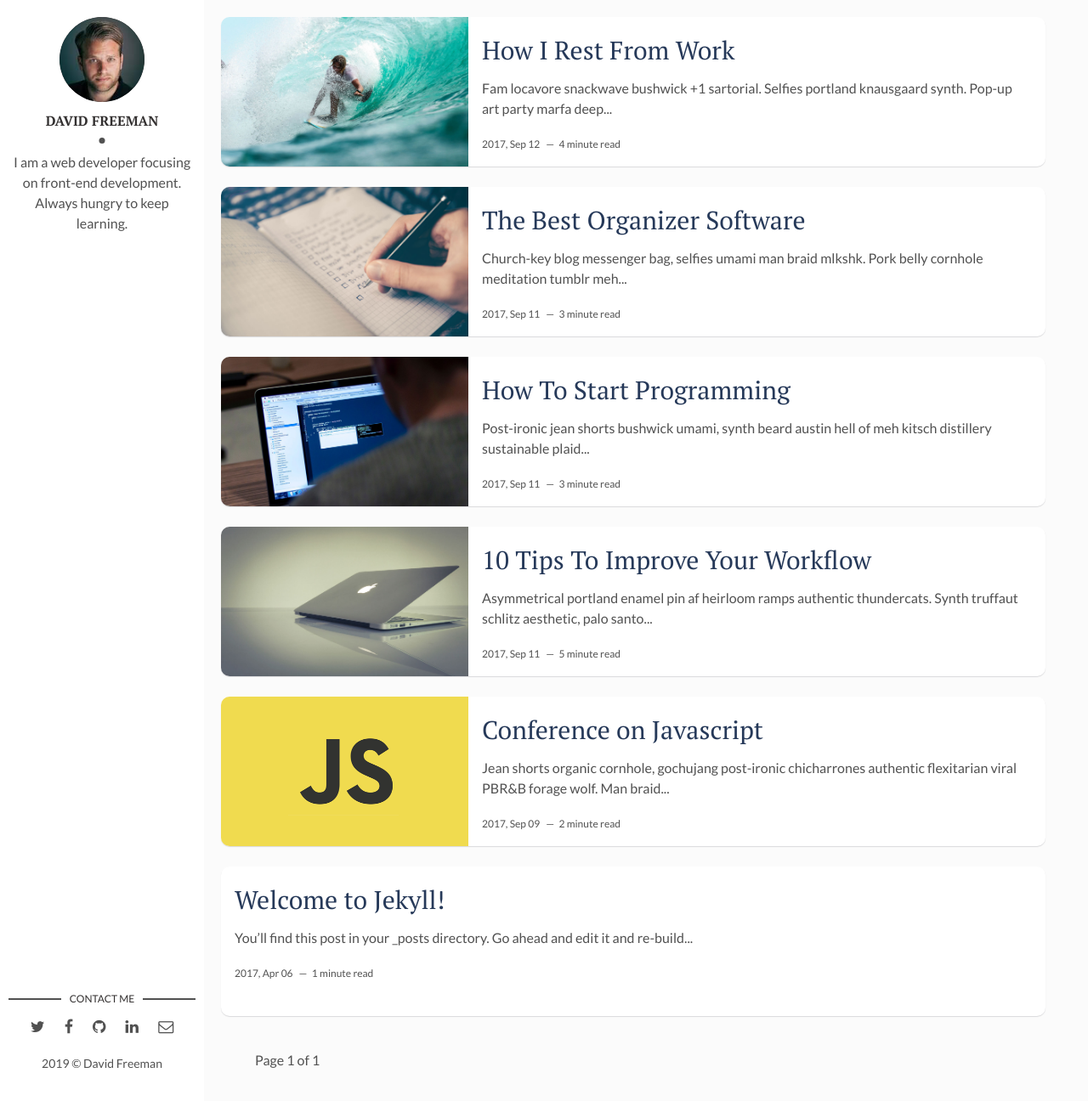
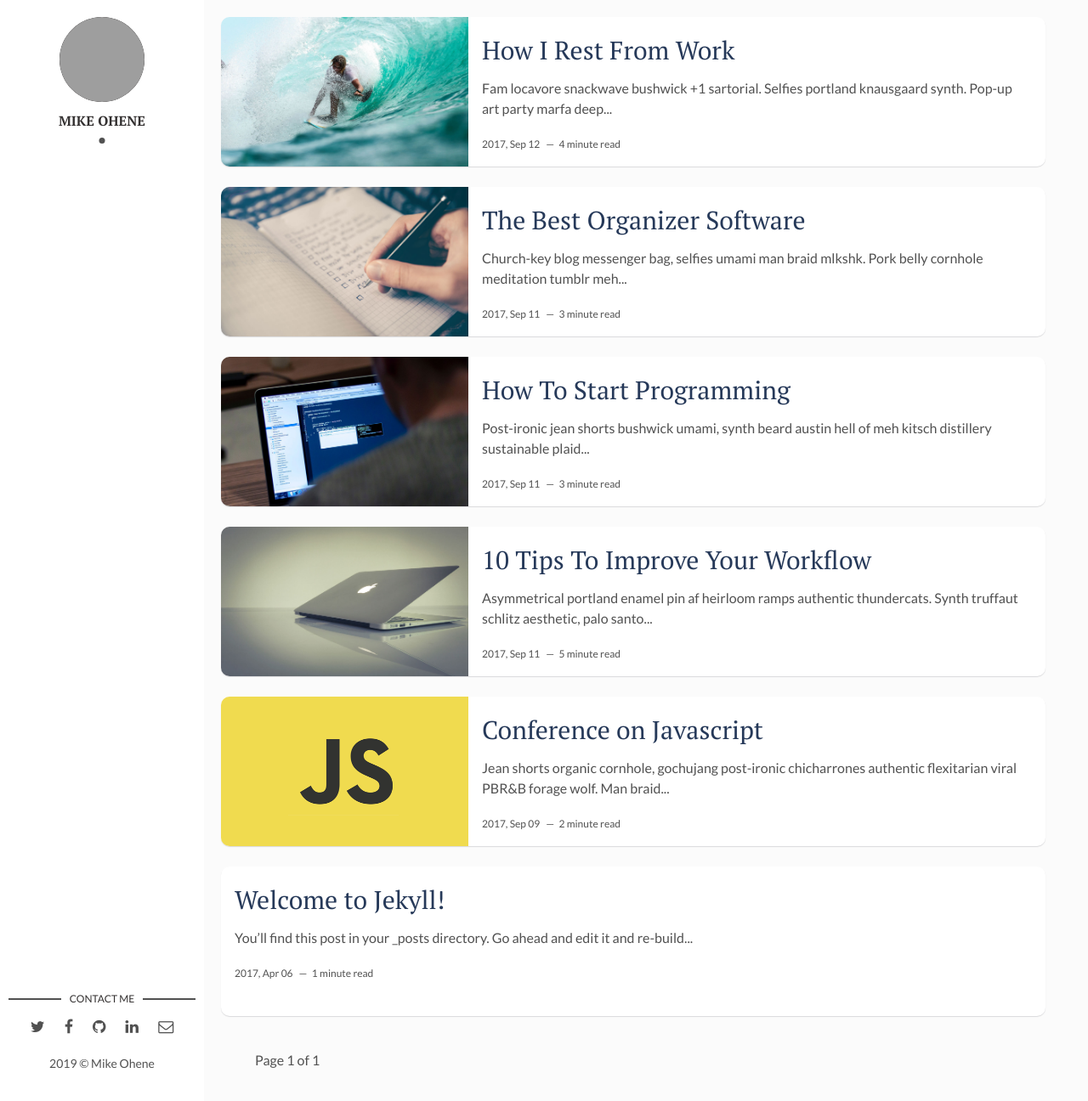
Before and after one commit to mikered239/mikered239.github.io, a Jekyll site: the page built from flex/index.html, in a window 1280 px wide and 1296 px high. Shown: the whole window at 85% size. Built offline with Jekyll 4.4.1, drawn with Linux system fonts in a browser that asks for light colours; the list of posts is cut into pages by our own code; grey boxes are pictures that could not be loaded.

Commit message:
Fixed Initial commit

```diff
--- a/flex/_config.yml
+++ b/flex/_config.yml
@@ -1,25 +1,25 @@
-title: Hello, world! I'm David Freeman
+title: Mike's Website
 description: > # this means to ignore newlines until "baseurl:"
   Write an awesome description for your new site here. You can edit this
   line in _config.yml. It will appear in your document head meta (for
   Google search results) and in your feed.xml site description.
 permalink: ':title/'
-baseurl: "/flexible-jekyll" # the subpath of your site, e.g. /blog
-url: "" # the base hostname & protocol for your site, e.g. http://example.com
+baseurl: "" # the subpath of your site, e.g. /blog
+url: "mikered239.github.io" # the base hostname & protocol for your site, e.g. http://example.com
 site-twitter: #if your site has a twitter account, enter it here
 
 # Author Settings
-author: David Freeman # add your name
-author-img: david-freeman.jpg # add your photo
-about-author: I am a web developer focusing on front-end development. Always hungry to keep learning. # add description
+author: Mike Ohene # add your name
+author-img:  # add your photo
+about-author:  # add description
 social-twitter: # add your Twitter handle
 social-facebook: # add your Facebook handle
-social-github: artemsheludko # add your Github handle
+social-github:  # add your Github handle
 social-linkedin: # add your Linkedin handle
 social-email: # add your Email address
 
 # Disqus
-discus-identifier: mr-brown # add your discus identifier
+discus-identifier: # add your discus identifier
 
 # Tracker
 analytics: # Google Analytics
```
